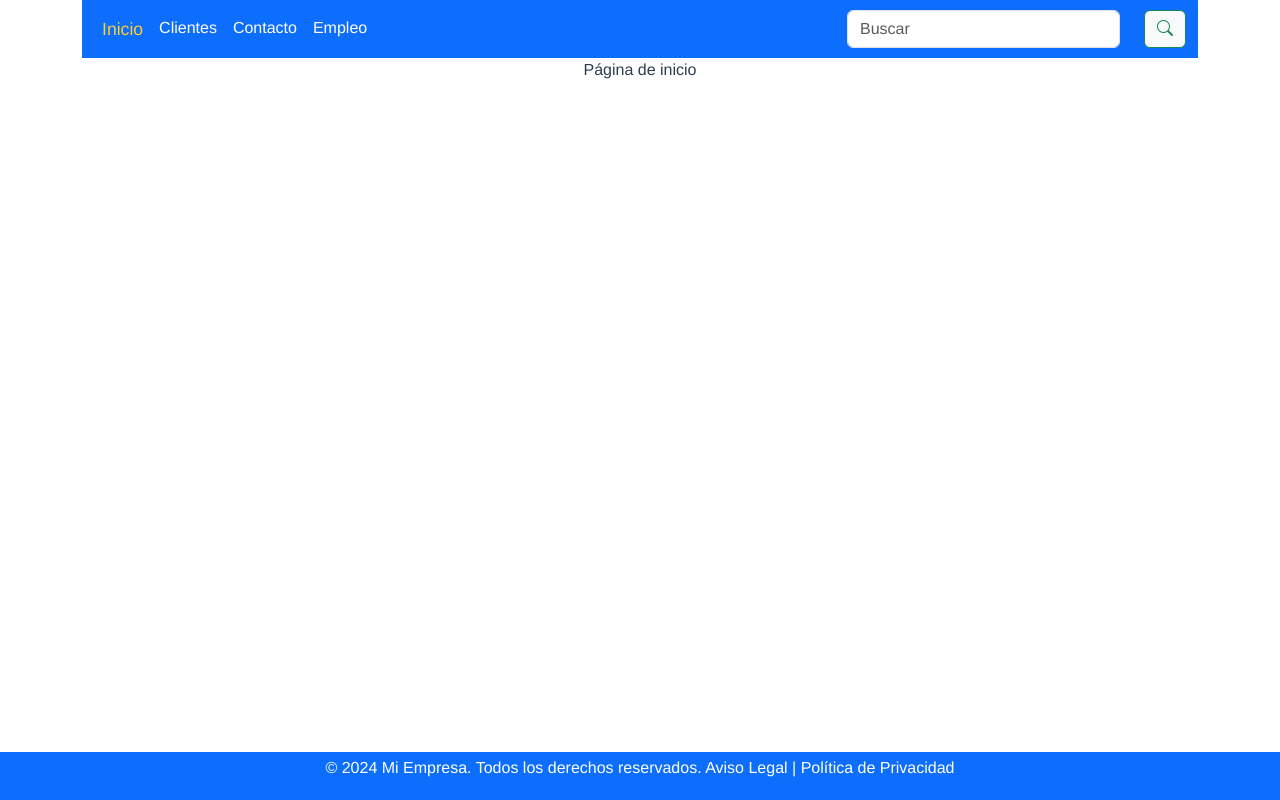
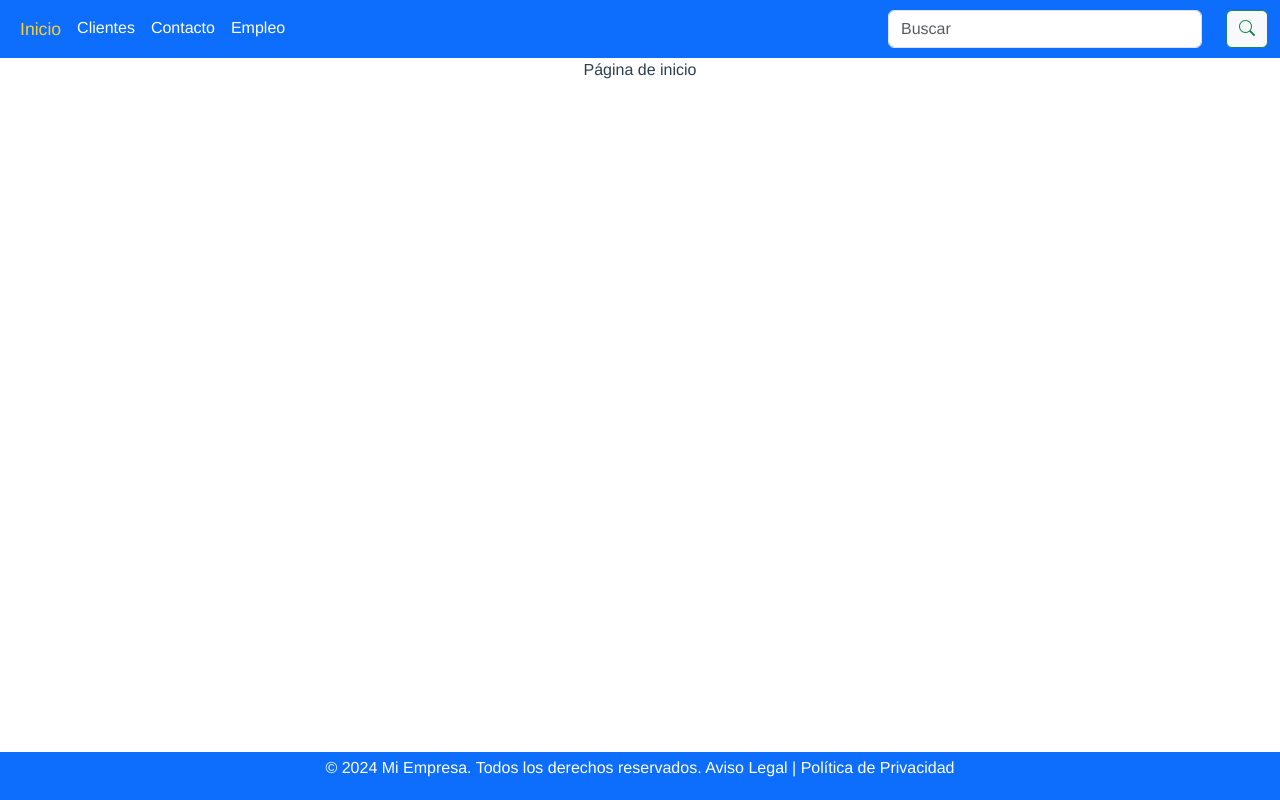
Before and after one commit to WDJohanWD/vue_projects, a Vue app: page / in a window 1280 px wide. Built offline with nearby package versions, Linux system fonts and the light colour scheme.

Commit message:
NavBar tamaño completo

```diff
--- a/src/components/NavBar.vue
+++ b/src/components/NavBar.vue
@@ -1,6 +1,5 @@
 <template>
-    <div id="navbar" class = 'container'>
-        <nav class = "navbar navbar-expand-lg navbar-dark bg-primary">
+        <nav class = "navbar navbar-expand-lg navbar-dark bg-primary w-100" >
         <div class = "container-fluid">
           <button class = "navbar-toggler"
           type = "button"
@@ -31,7 +30,6 @@
     </div>
         </div>
         </nav>
-    </div>
     <router-view />
 </template>
 
@@ -47,4 +45,5 @@
     font-size: 1.1rem; /* Aumenta un poco el tamaño de la fuente */
     transition: font-size 0.5s ease; /* con una transición suave */
 }
+
 </style>
```
